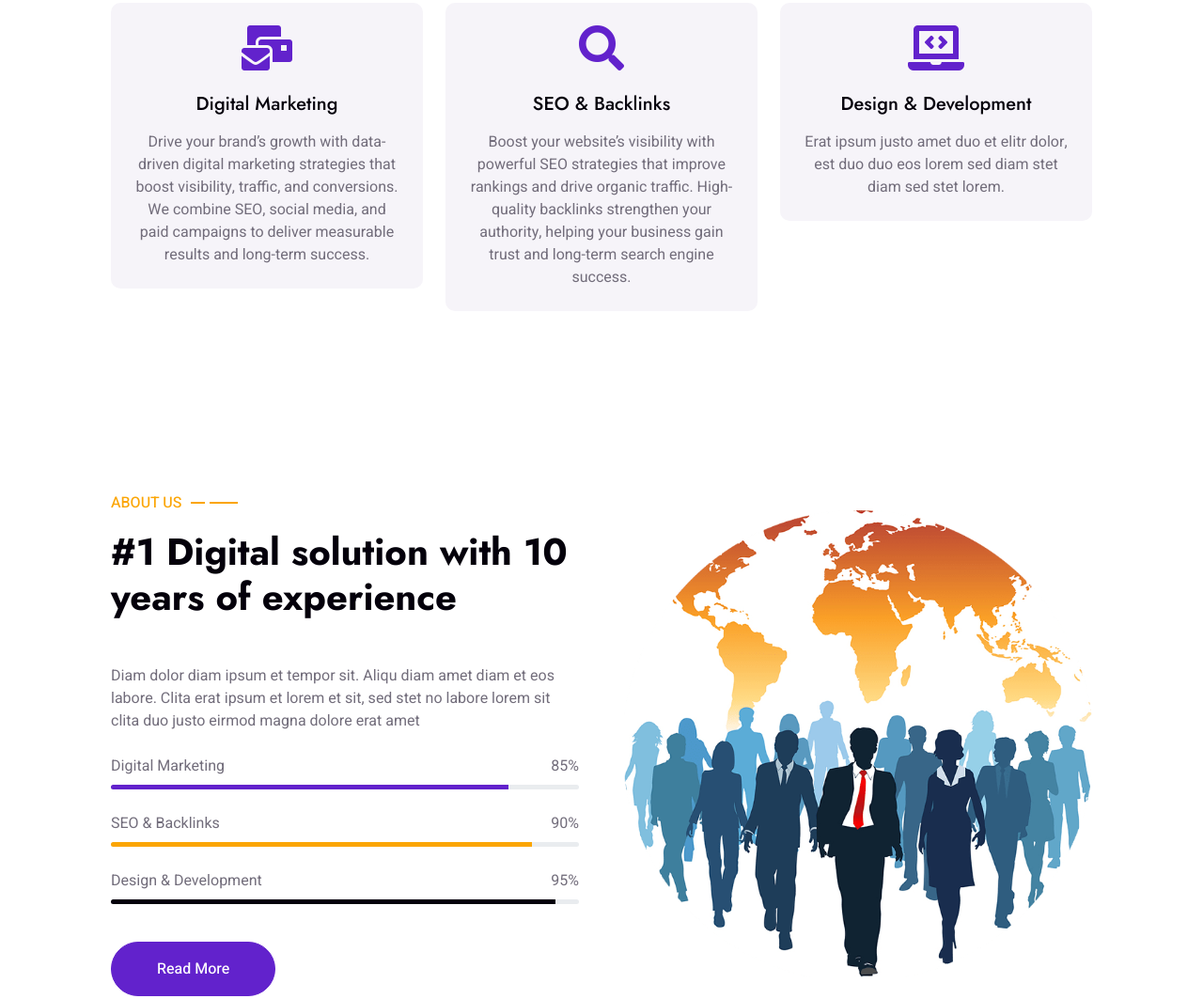
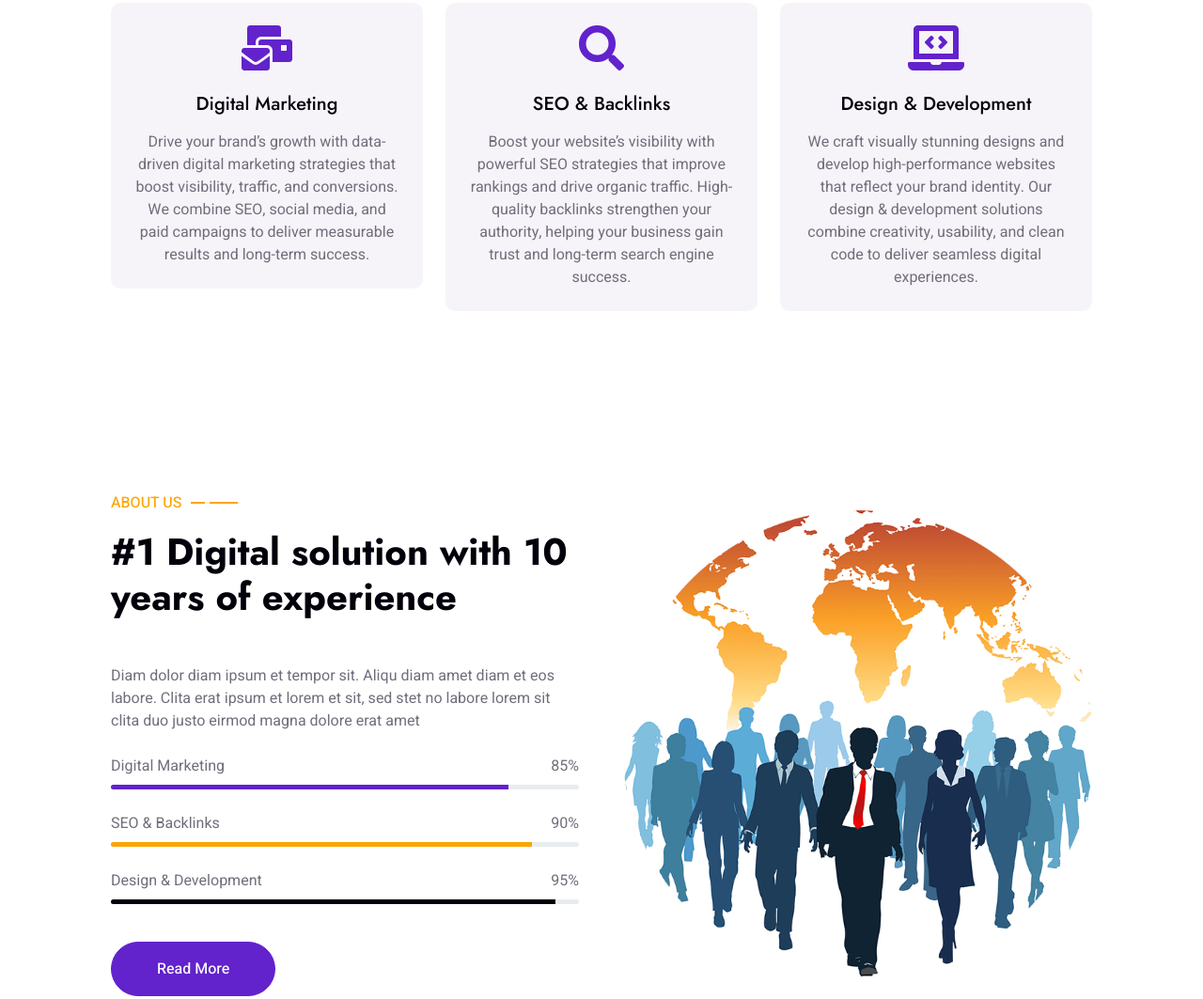
Before and after one commit to poojad9302-tech/poongothai, a plain HTML site: page index.html in a window 1280 px wide. Shown: the part 1118-2181 px from the top of the page at 94% size. Drawn offline with nearby package versions, Linux system fonts and the light colour scheme.

Commit message:
Update index.html

```diff
--- a/index.html
+++ b/index.html
@@ -117,7 +117,8 @@ High-quality backlinks strengthen your authority, helping your business gain tru
                         <div class="feature-item bg-light rounded text-center p-4">
                             <i class="fa fa-3x fa-laptop-code text-primary mb-4"></i>
                             <h5 class="mb-3">Design & Development</h5>
-                            <p class="m-0">Erat ipsum justo amet duo et elitr dolor, est duo duo eos lorem sed diam stet diam sed stet lorem.</p>
+                            <p class="m-0">We craft visually stunning designs and develop high-performance websites that reflect your brand identity.
+Our design & development solutions combine creativity, usability, and clean code to deliver seamless digital experiences.</p>
                         </div>
                     </div>
                 </div>
```
